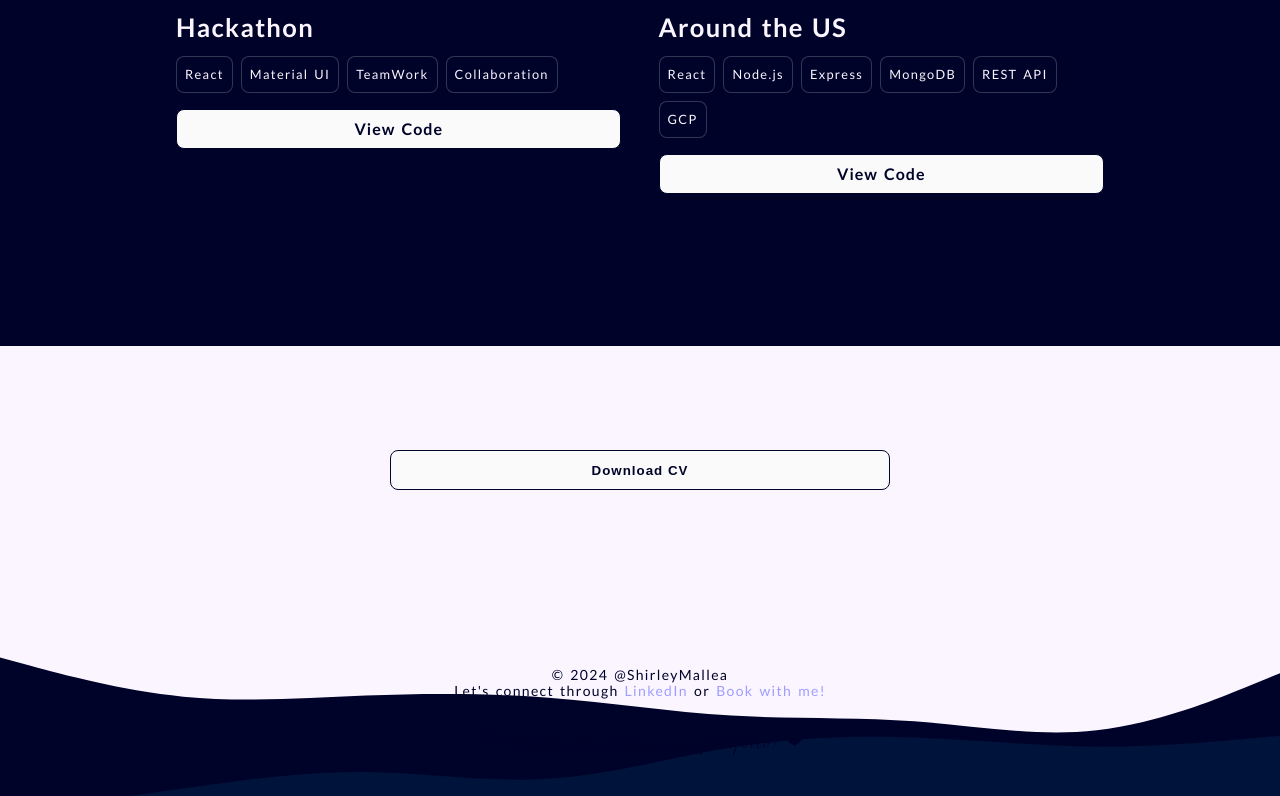
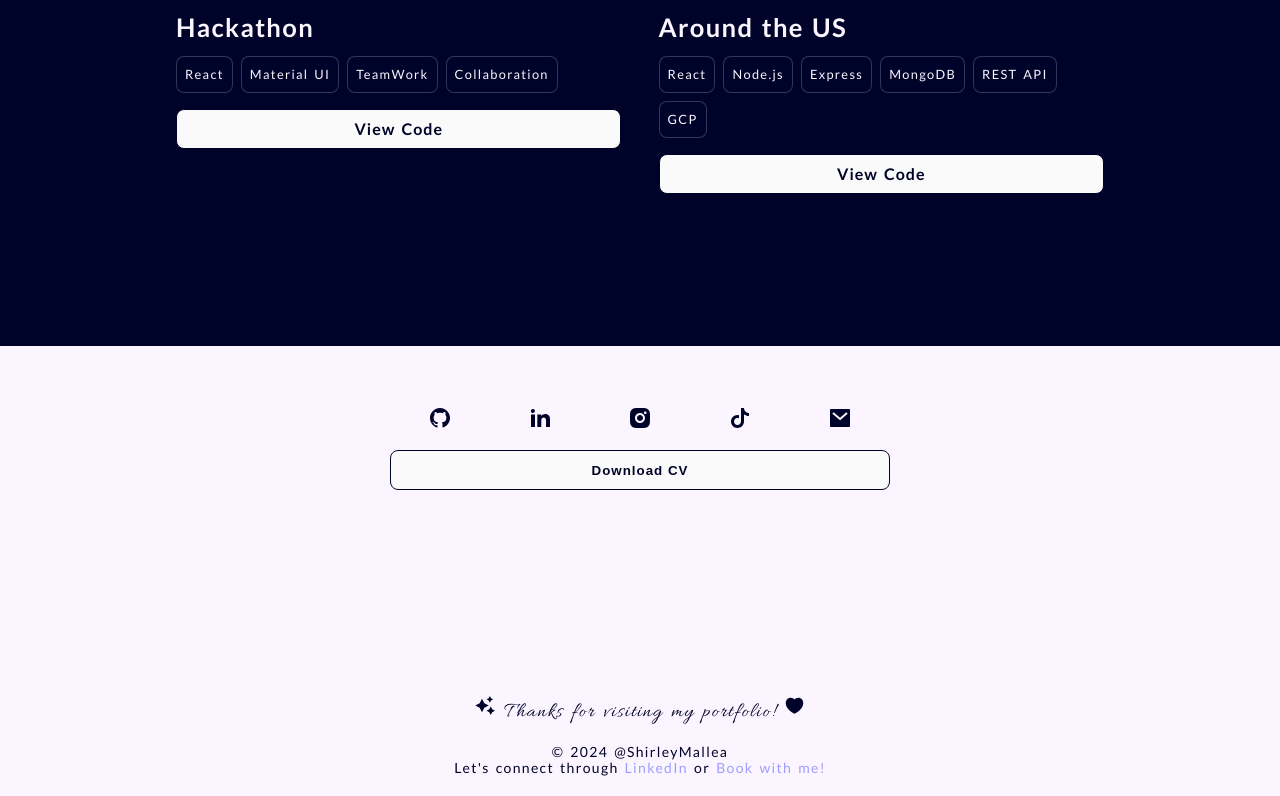
Before and after one commit to shimapi/portfolio, a React (Vite) app: page / in a window 1280 px wide. Shown: the part 1564-2360 px from the top of the page. Built offline with nearby package versions, Linux system fonts and the light colour scheme.

Commit message:
feat: working on footer

```diff
--- a/src/components/Footer/Footer.jsx
+++ b/src/components/Footer/Footer.jsx
@@ -11,7 +11,7 @@ import {
 	RiSparkling2Fill,
 	RiTiktokFill,
 } from "react-icons/ri";
-import bg from "../../../public/images/waves.svg";
+// import bg from "../../../public/images/waves.svg";
 import Button from "../Button/Button";
 
 const Footer = () => {
@@ -19,9 +19,9 @@ const Footer = () => {
 
 	return (
 		<footer className="footer">
-			<div className="footer__bg">
+			{/* 			<div className="footer__bg">
 				<img src={bg} alt="footer background" />
-			</div>
+			</div> */}
 			<div className="footer__container">
 				<div className="footer__social">
 					<Link
@@ -63,9 +63,17 @@ const Footer = () => {
 				</div>
 
 				<div className="footer__cv">
-						<Button />
+					<Button />
 				</div>
 				<div className="footer__copy">
+					<p className="footer__bye">
+						<RiSparkling2Fill />
+						{"  "}
+						{t("general.copy2")}
+						{"  "}
+						<RiHeart3Fill />
+					</p>
+
 					<p>&copy; 2024 {t("general.copy")}</p>
 					<p>
 						{t("general.copy3")}{" "}
@@ -85,13 +93,6 @@ const Footer = () => {
 							{t("general.BookTitle")}
 						</Link>
 					</p>
-					<p className="footer__bye">
-						<RiSparkling2Fill />
-						{"  "}
-						{t("general.copy2")}
-						{"  "}
-						<RiHeart3Fill />
-					</p>
 				</div>
 			</div>
 		</footer>
--- a/src/components/Footer/Footer.scss
+++ b/src/components/Footer/Footer.scss
@@ -64,7 +64,7 @@
 	}
 
 	&__social-icon {
-		color: light-dark($color-dark-deepblue, $color-light-pale-lilac);
+		color: light-dark($color-light-pale-lilac, $color-dark-deepblue);
 		width: 24px;
 		height: 24px;
 		transition: all 0.3s;
```
